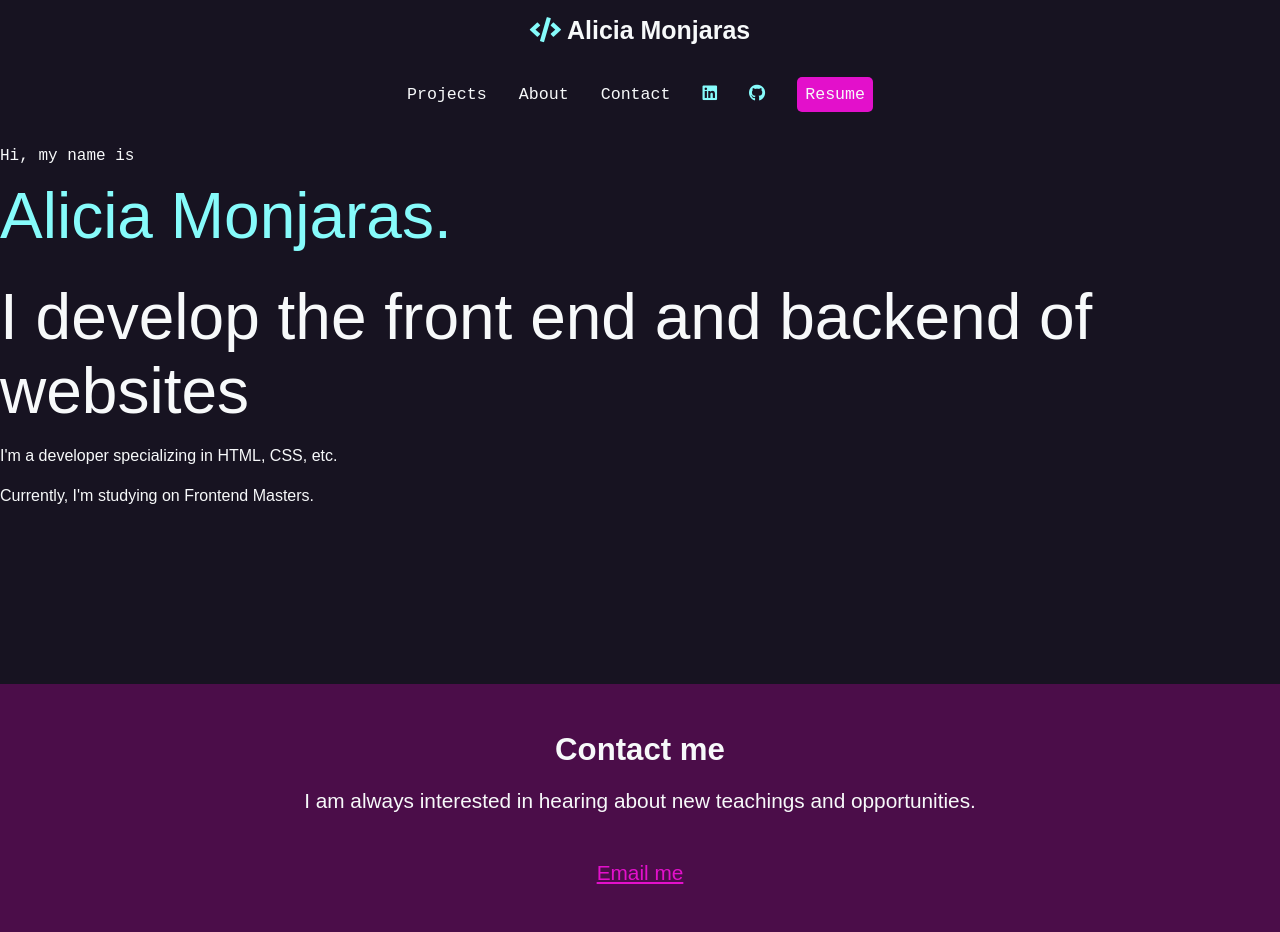
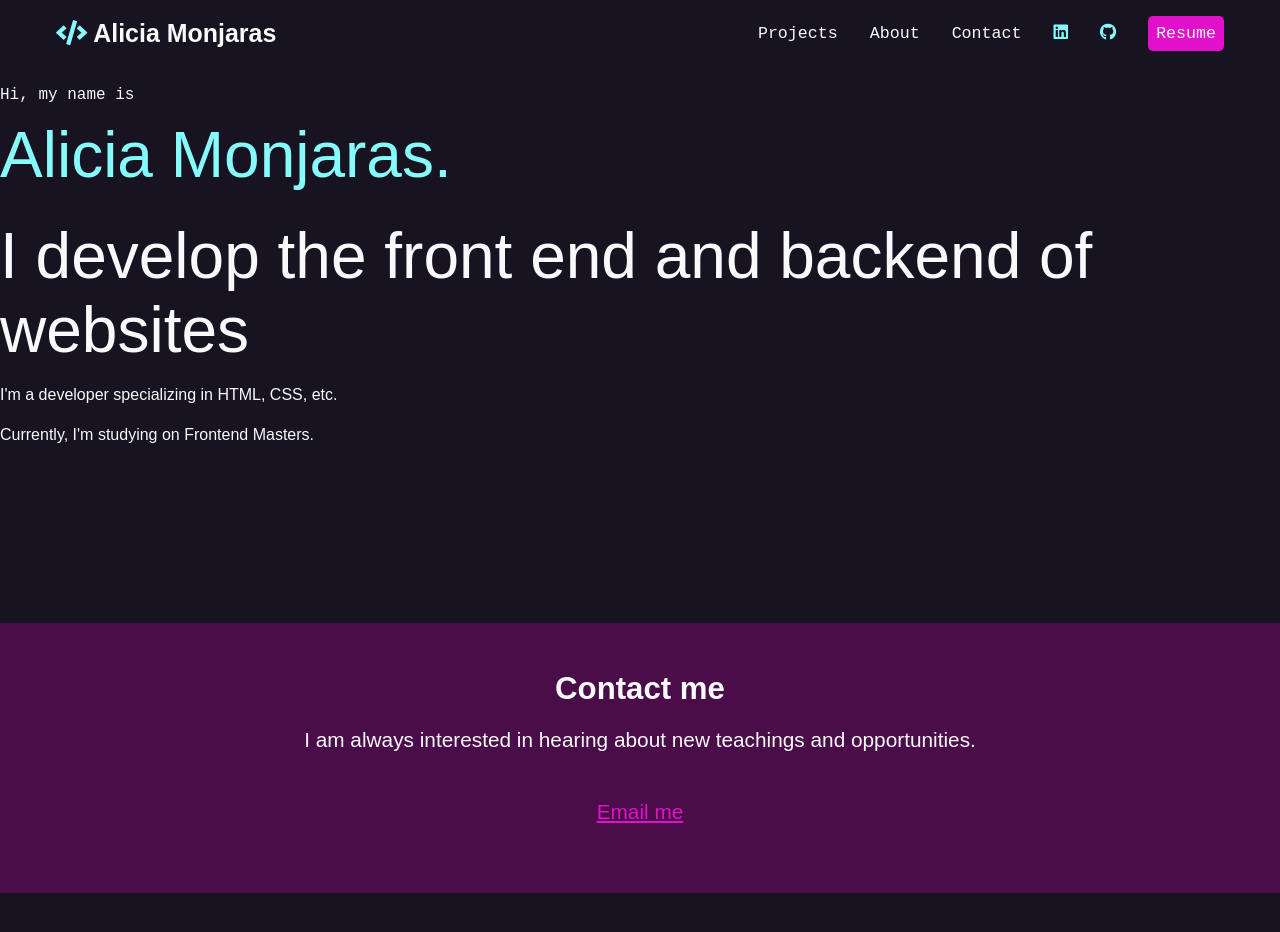
Before and after one commit to alicia-granados/css-Experiments, a plain HTML site: page 07-portafolioProject/index.html in a window 1280 px wide. After the commit the page ends 893 px from the top, so only its background shows below. Drawn offline with Linux system fonts and the light colour scheme.

Commit message:
feat: :sparkles: portafolio:making a navbar responsive

```diff
--- a/07-portafolioProject/styles.css
+++ b/07-portafolioProject/styles.css
@@ -137,3 +137,15 @@ nav [class*="fa-"]:hover {
   color: var(--white);
   background-color: var(--hotmag);
 }
+
+@media (min-width:850px) {
+  nav{
+    max-width: 1200px;
+    margin: 0 auto;
+  }
+  nav li:first-child{
+    flex-basis: auto;
+    text-align: left;
+    margin-right: auto;
+  }
+}
```
